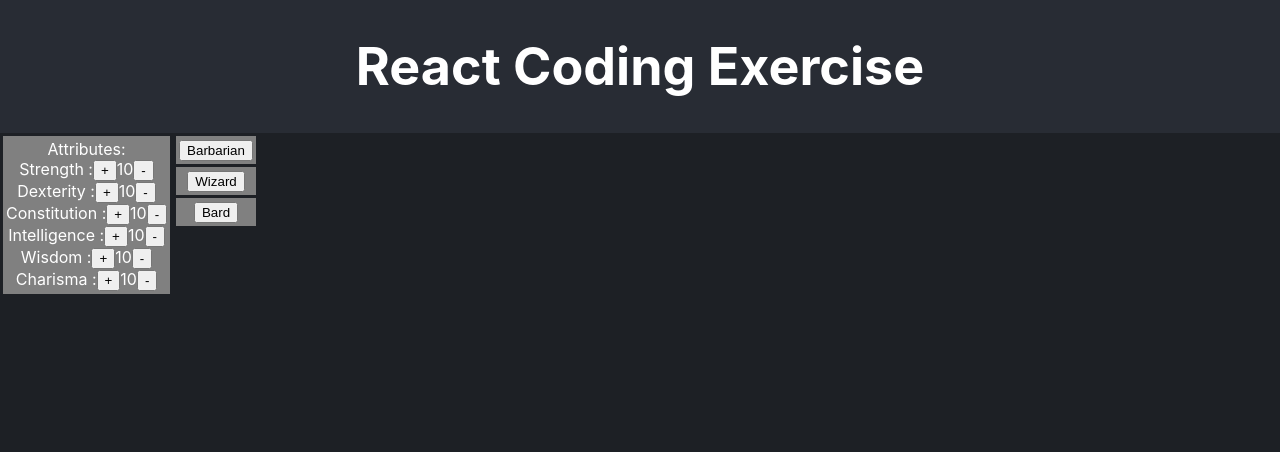
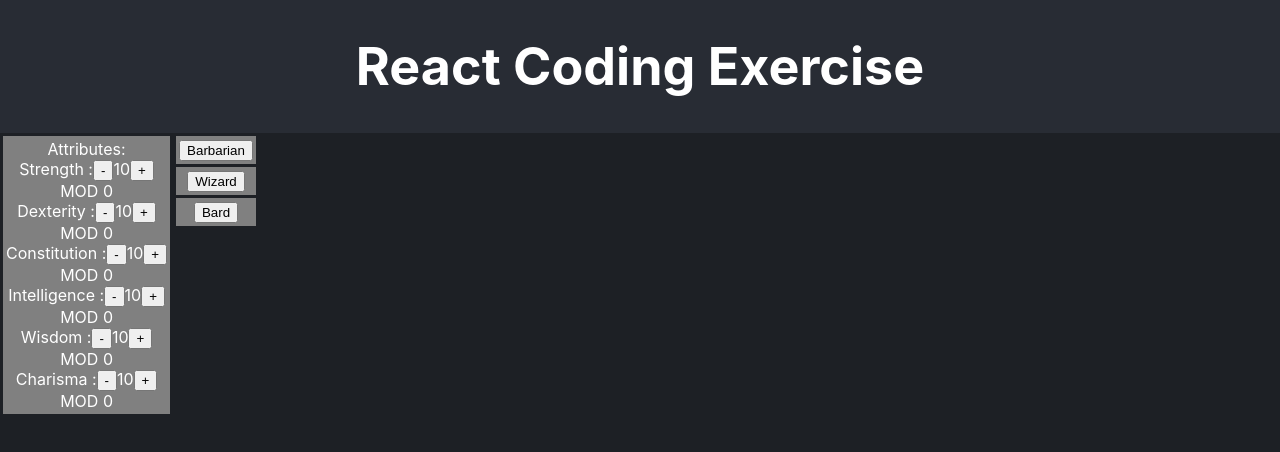
Before and after one commit to douglasjmcdo/recruiting-webapp-character, a React (Create React App) app: page / in a window 1280 px wide. Shown: the top 452 px of the page. Built offline with nearby package versions, Linux system fonts and the light colour scheme.

Commit message:
req4/ability-modifier
-added calculator for ability modifier and display on screen

```diff
--- a/src/AttController/AttController.js
+++ b/src/AttController/AttController.js
@@ -1,5 +1,7 @@
-import { useState } from "react";
+import { useEffect, useState } from "react";
+
 const AttController = ({name, val, setVal, index}) => {
+    const [modifier, setModifier] = useState(0);
 
     function increment() {
         setVal(index, val + 1);
@@ -9,12 +11,19 @@ const AttController = ({name, val, setVal, index}) => {
         setVal(index, val - 1);
     }
 
+    //recalculate modifier on value change
+    useEffect(() => {
+        setModifier(Math.floor((val - 10) / 2));
+    }, [val])
+
     return (
         <div className="attcontroller">
           {name} :
+          <button onClick={decrement}>-</button>
+          {val}
           <button onClick={increment}>+</button>
-          {val}
-          <button onClick={decrement}>-</button>
+
+          <div>MOD {modifier}</div>
         </div>
     )
 }
```
